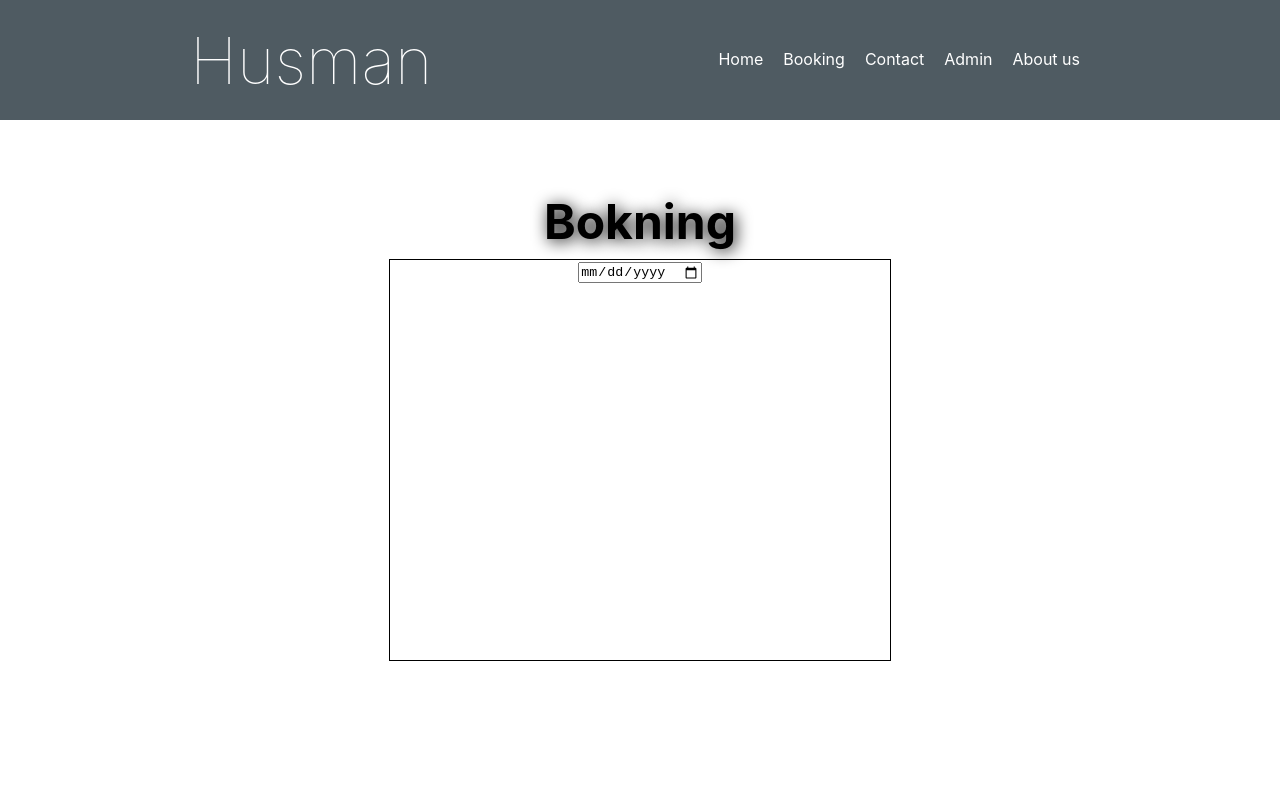
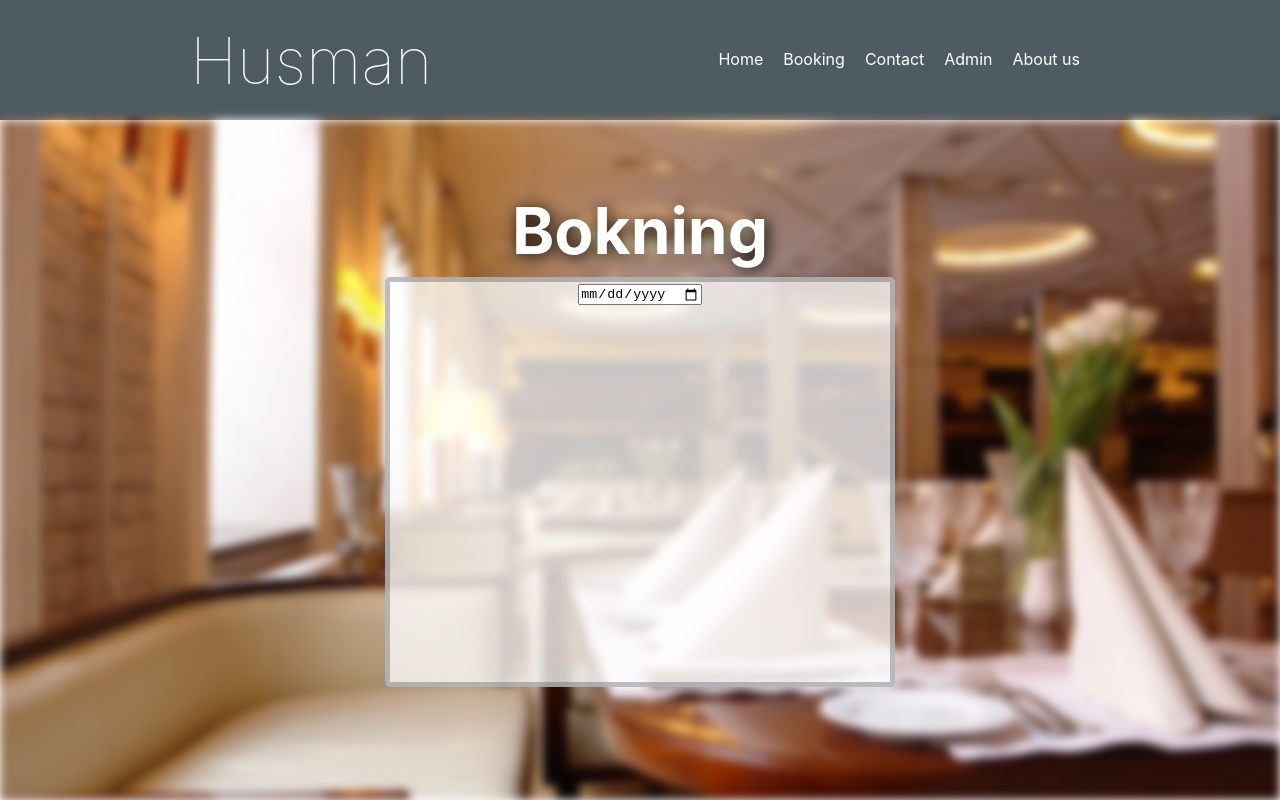
Before and after one commit to NikolaSalamurovic/Husman-Reactproject, a React (Create React App) app: page /Booking in a window 1280 px wide. Built offline with nearby package versions, Linux system fonts and the light colour scheme; no server answers.

Commit message:
GDPR + responsive design

```diff
--- a/src/components/Booking/Booking.css
+++ b/src/components/Booking/Booking.css
@@ -1,2 +1,2 @@
-.bookingTitle{text-align:center;display:block;position:relative;top:9vh;color:black;font-size:3rem;text-shadow:2px 2px 16px black}.bookingBorder{border:1px solid black;display:block;position:relative;margin:auto;width:500px;top:10vh;height:50vh;text-align:center}.timeDiv{border:1px solid black}.formGuests{border:1px solid green}.formInput{border:1px solid red;margin:auto;width:auto}.formInputs{width:70% !important}.submitBtn{color:red;background-color:green}.cancelBtn{color:green;background-color:red}@media screen and (max-width: 768px){.bookingBorder{background-color:blue;width:50%}.bookingDate{position:relative;left:35%;display:block}}
+.bookingTitle{text-align:center;display:block;position:relative;top:9vh;color:white;font-size:4rem;text-shadow:2px 2px 16px black}.bookingBorder{display:block;position:relative;margin:auto;width:500px;top:10vh;height:30vh;text-align:center;background-color:rgba(255,255,255,0.763);border:5px solid #4f5b6261;border-radius:5px;min-height:400px}.formInput{margin:auto;width:auto}.formInputs{width:70% !important}.backgroundPicture{position:absolute;left:auto;top:15vh;min-height:85vh;width:100%;background-image:url("../.././assets/3353899.jpg");background-repeat:repeat;background-position:center center;background-size:cover;-webkit-filter:blur(5px);filter:blur(5px)}.guestNumber{width:100px;height:20px;text-align:center}.submitBtn{margin-right:30px;margin-top:15px;font-size:20px}.cancelBtn{font-size:20px}@media screen and (max-width: 768px){.bookingBorder{width:50%;height:45vh;min-height:500px}}
 /*# sourceMappingURL=Booking.css.map */
--- a/src/components/Booking/Booking.scss
+++ b/src/components/Booking/Booking.scss
@@ -3,52 +3,61 @@
     display: block;
     position: relative;
     top: 9vh;
-    color: black;
-    font-size: 3rem;
+    color: white;
+    font-size: 4rem;
     text-shadow: 2px 2px 16px black;
   }
   .bookingBorder{
-    border: 1px solid black;
     display: block;
     position: relative;
     margin: auto;
     width: 500px;
     top: 10vh;
-    height: 50vh;
+    height: 30vh;
     text-align: center;
-  }
-  .timeDiv{
-    border: 1px solid black;
-  }
-  .formGuests{
-    border: 1px solid green;
+    background-color: rgba(255, 255, 255, 0.763);
+    border: 5px solid #4f5b6261;
+    border-radius: 5px;
+    min-height: 400px;
   }
   .formInput{
-    border: 1px solid red;
     margin: auto;
     width: auto;
   }
   .formInputs{
     width: 70% !important;
   }
+  .backgroundPicture{
+    position: absolute;
+    left: auto;
+    top: 15vh;
+    min-height: 85vh;
+    width: 100%;
+    background-image: url("../.././assets/3353899.jpg");
+    background-repeat: repeat;
+    background-position: center center;
+    background-size: cover;
+    filter: blur(5px);
+  }
+  .guestNumber{
+    width: 100px;
+    height: 20px;
+    text-align: center;
+  }
   .submitBtn{
-    color: red;
-    background-color: green;
+    margin-right: 30px;
+    margin-top: 15px;
+    font-size: 20px;
   }
   .cancelBtn{
-    color: green;
-    background-color: red;
+    font-size: 20px;
   }
 
   @media screen and (max-width: 768px) {
 
     .bookingBorder{
-      background-color: blue;
       width: 50%;
-    }
-    .bookingDate{
-      position: relative;
-      left: 35%;
-      display: block;
+      height: 45vh;
+      min-height: 500px;
     }
   }
--- a/src/components/Booking/Booking.tsx
+++ b/src/components/Booking/Booking.tsx
@@ -12,7 +12,7 @@ import { StyledInput } from "../StyledComponents/StyledInput";
 import { BookingService } from "../../services/BookingService";
 
 export function Booking() {
-  const [buttonDisabled, setButtonDisabled] = useState(true);
+  const [buttonDisabled, setButtonDisabled] = useState(false);
   const [selectedDate, setSelectedDate] = useState("");
   const [bookingArray, setBookingArray] = useState<IBooking[]>([]);
   const [availableBookings, setAvailableBookings] = useState<string[]>([]);
@@ -164,9 +164,17 @@ export function Booking() {
     console.log(select)
 
  }
+ function checkedValid(){
+  if (buttonDisabled === false){
+    setButtonDisabled(true)}
+    else {
+      setButtonDisabled(false)
+    }
+ }
 
   return (
     <>
+      <div className="backgroundPicture"></div>
       <h1 className="bookingTitle">Bokning</h1>
       <div className="bookingBorder">
         <form onSubmit={onSubmit}
@@ -192,7 +200,7 @@ export function Booking() {
               <div>
                 <div className="formGuests">
                   <select
-                    {...register("numberOfGuests", {required: true, min: 1,})} name="numberOfGuests"id="" onChange={(e) =>
+                    {...register("numberOfGuests", {required: true, min: 1,})} name="numberOfGuests" className="guestNumber" onChange={(e) =>
                       setCustomerInfo({...customerInfo,numberOfGuests: +e.target.value,})
                     }
                   >
@@ -207,28 +215,28 @@ export function Booking() {
                 </div>
                 <div className="formInput">
                   <StyledInput className="formInputs"
-                    type="text" {...register("firstName")} placeholder="Förnamn" onChange={(e) =>
+                    type="text" {...register("firstName")} placeholder="Förnamn*" onChange={(e) =>
                       setCustomerInfo({...customerInfo,customer: {...customerInfo.customer,name: e.target.value
                         },
                       })
                     }
                   />
                   <StyledInput className="formInputs"
-                    type="text"{...register("lastName", {required: true, min: 4,})} placeholder="Efternamn"onChange={(e) =>
+                    type="text"{...register("lastName", {required: true, min: 4,})} placeholder="Efternamn*"onChange={(e) =>
                       setCustomerInfo({...customerInfo,customer: {...customerInfo.customer,lastname: e.target.value,
                         },
                       })
                     }
                   />
                   <StyledInput className="formInputs"
-                    type="tel" {...register("phone", {required: true})} placeholder="Telefon-nummer"onChange={(e) =>
+                    type="tel" {...register("phone", {required: true})} placeholder="Telefon-nummer*"onChange={(e) =>
                       setCustomerInfo({...customerInfo,customer: {...customerInfo.customer,phone: e.target.value,
                         },
                       })
                     }
                   />
                   <StyledInput className="formInputs"
-                    type="email" {...register("email", {required: true})} placeholder="Email" onChange={(e) =>
+                    type="email" {...register("email", {required: true})} placeholder="Email*" onChange={(e) =>
                       {
                       clickclick(); setCustomerInfo({...customerInfo, customer: {...customerInfo.customer, email: e.target.value,} ,
                       })
@@ -236,8 +244,11 @@ export function Booking() {
                     }
                   />
                 </div>
+                <div>
+                  <input type="checkbox" className="gdprInput" onClick={checkedValid}/> Genom att klicka i rutan godkänner jag <a href="https://gdprinfo.eu/sv/sv-article-6" target="_blank">villkoren</a> och samtycker härmed att Husman lagrar de personliga uppgifterna skrivna ovan.*
+                </div>
                   <button type="submit" className="submitBtn"
-                  disabled={!customerInfo.customer.lastname || !customerInfo.customer.name || !customerInfo.customer.email || !customerInfo.customer.phone || !customerInfo.numberOfGuests}
+                  disabled={!customerInfo.customer.lastname || !customerInfo.customer.name || !customerInfo.customer.email || !customerInfo.customer.phone || !customerInfo.numberOfGuests || !buttonDisabled}
                   onClick={uploadBooking}>
                     Boka
                   </button>
```
Also changed, not shown: src/assets/3353899.jpg (added), 1 other file (tests, documents, lock files or other folders).
